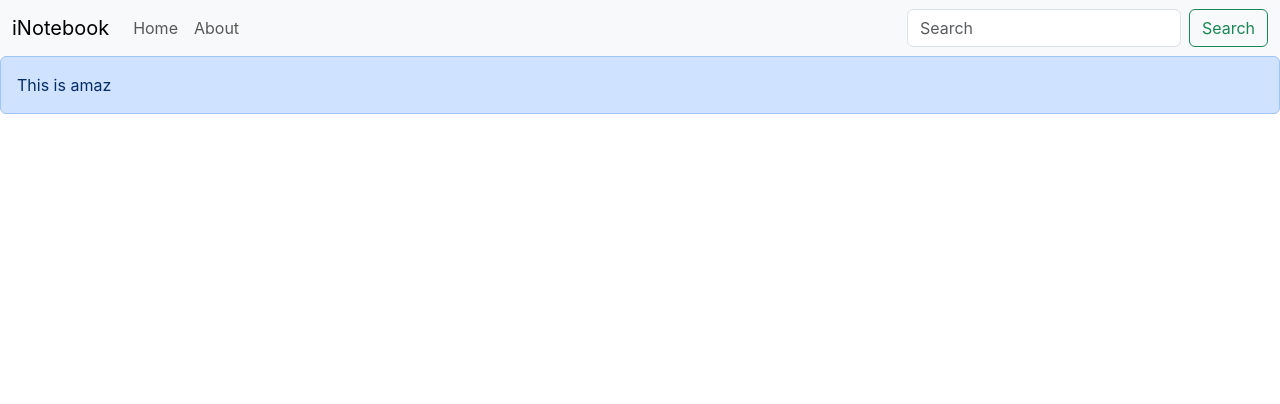
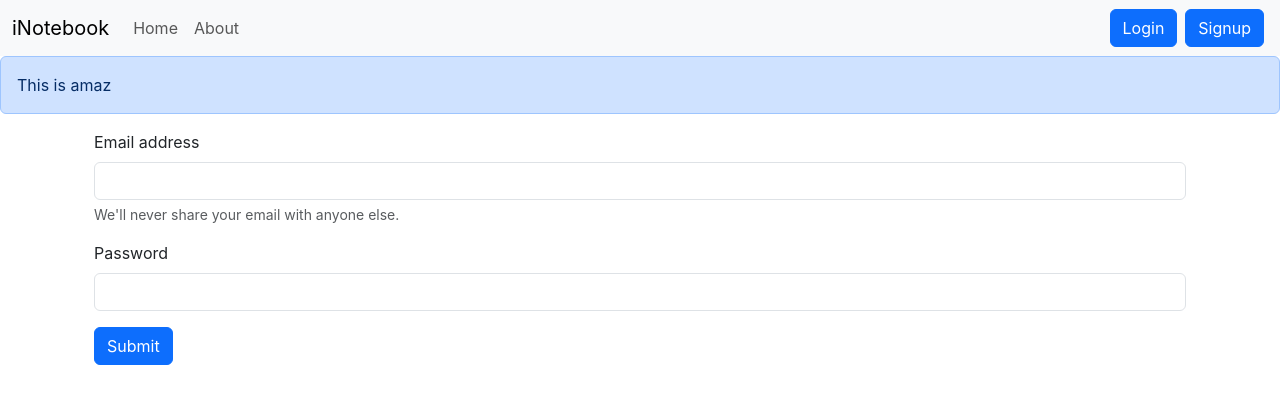
Before and after one commit to MithileshIruvuri02/CodeAlphaInternship_Recipe_Book, a React (Create React App) app: page /login in a window 1280 px wide. Shown: the top 404 px of the page. Built offline with nearby package versions, Linux system fonts and the light colour scheme; the HTML template or start-up script is replaced by a standard one.

Commit message:
Adding Login component

```diff
--- a/src/App.js
+++ b/src/App.js
@@ -10,6 +10,8 @@
   Routes,
   Route
 } from "react-router-dom";
+import Login from './components/Login';
+import Signup from './components/Signup';
 
 
 function App() {
@@ -26,6 +28,10 @@
           </Route>
           <Route exact path="/about" element={<About/>}>
           </Route>
+          <Route exact path="/login" element={<Login/>}>
+          </Route>
+          <Route exact path="/signup" element={<Signup/>}>
+          </Route>
         </Routes>
         </div>
       </Router>
--- /dev/null
+++ b/src/components/Login.js
@@ -0,0 +1,54 @@
+import React, { useState } from 'react'
+import { useNavigate } from 'react-router-dom'
+
+const Login = () => {
+    const [credential, setCredential] = useState({ email: "", password: "" })
+
+    let navigate = useNavigate();
+
+    const handleSubmit = async (e) => {
+        e.preventDefault();
+        const response = await fetch("http://localhost:5000/api/auth/login", {
+            method: 'POST',
+            headers: {
+                'Content-Type': "application/json",
+            },
+            body: JSON.stringify({ email: credential.email, password: credential.password })
+
+        });
+        const json = await response.json()
+        console.log(json);
+
+        if (json.success) {
+            // save the auth token and redirect
+            localStorage.setItem('token', json.authtoken);
+            navigate("/home");
+        }
+        else {
+            alert("Invalid credential");
+        }
+    }
+
+    const onChange = (e) => {
+        setCredential({ ...credential, [e.target.name]: e.target.value })
+    }
+
+    return (
+        <div className='container'>
+            <form onSubmit={handleSubmit}>
+                <div className="mb-3">
+                    <label htmlFor="email" className="form-label">Email address</label>
+                    <input type="email" className="form-control" value={credential.email} id="email" name="email" aria-describedby="emailHelp" onChange={onChange} />
+                    <div id="emailHelp" className="form-text">We'll never share your email with anyone else.</div>
+                </div>
+                <div className="mb-3">
+                    <label htmlFor="password" className="form-label">Password</label>
+                    <input type="password" className="form-control" value={credential.password} id="password" name='password' onChange={onChange} />
+                </div>
+                <button type="submit" className="btn btn-primary" >Submit</button>
+            </form>
+        </div>
+    )
+}
+
+export default Login
--- a/src/components/Navbar.js
+++ b/src/components/Navbar.js
@@ -24,8 +24,8 @@
         </li>
       </ul>
       <form className="d-flex" role="search">
-        <input className="form-control me-2" type="search" placeholder="Search" aria-label="Search"/>
-        <button className="btn btn-outline-success" type="submit">Search</button>
+      <Link className="btn btn-primary mx-1" to="/login" role="button">Login</Link>
+      <Link className="btn btn-primary mx-1 " to="/signup" role="button">Signup</Link>
       </form>
     </div>
   </div>
--- /dev/null
+++ b/src/components/Signup.js
@@ -0,0 +1,11 @@
+import React from 'react'
+
+const Signup = () => {
+  return (
+    <div>
+      I am signup
+    </div>
+  )
+}
+
+export default Signup
```
Also changed, not shown: 1 other file (tests, documents, lock files or other folders).
